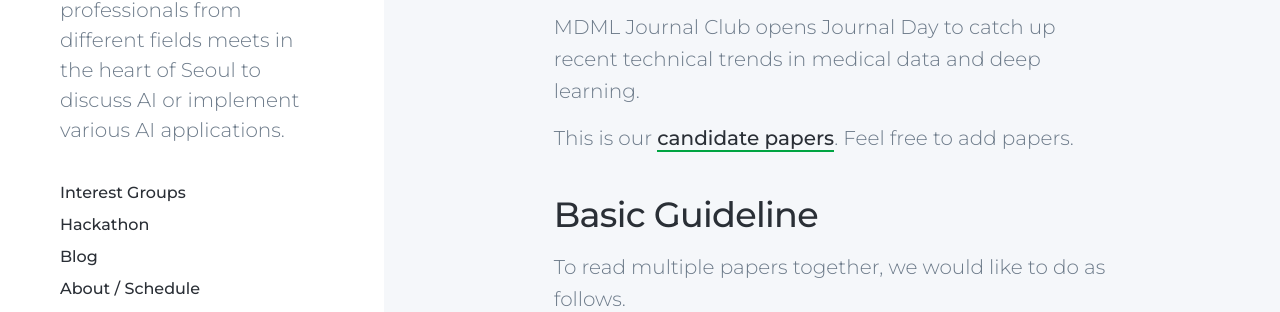
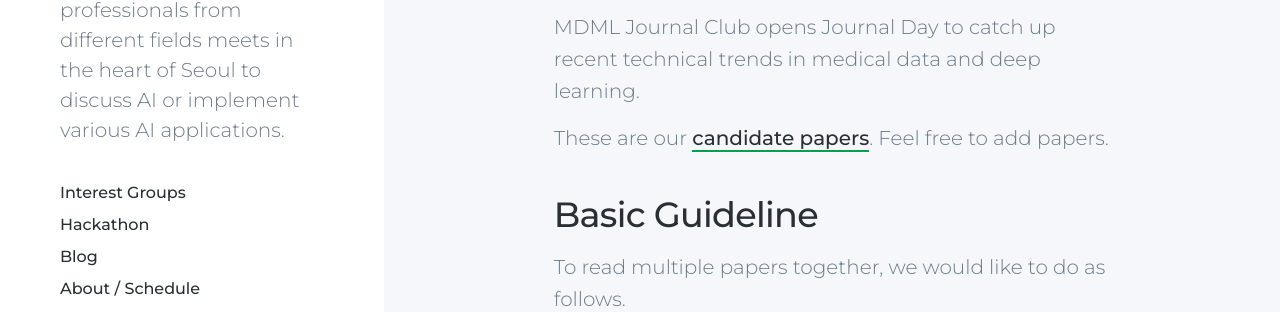
Before and after one commit to seoulai/seoulai.github.io, a Jekyll site: the page built from _projects/2019-04-15-MDML-Journal-Club.md, in a window 1280 px wide and 900 px high. Shown: the part 260-572 px from the top of the window. Built offline with Jekyll 4.4.1, drawn with Linux system fonts in a browser that asks for light colours; nearby versions of some CDN libraries.

```diff
--- a/_projects/2019-04-15-MDML-Journal-Club.md
+++ b/_projects/2019-04-15-MDML-Journal-Club.md
@@ -11,7 +11,7 @@
 
 MDML Journal Club opens Journal Day to catch up recent technical trends in medical data and deep learning.
 
-This is our [candidate papers](https://github.com/hurcy/awesome-ehr-deeplearning).
+These are our [candidate papers](https://github.com/hurcy/awesome-ehr-deeplearning).
 Feel free to add papers.
 
 ## Basic Guideline
```
